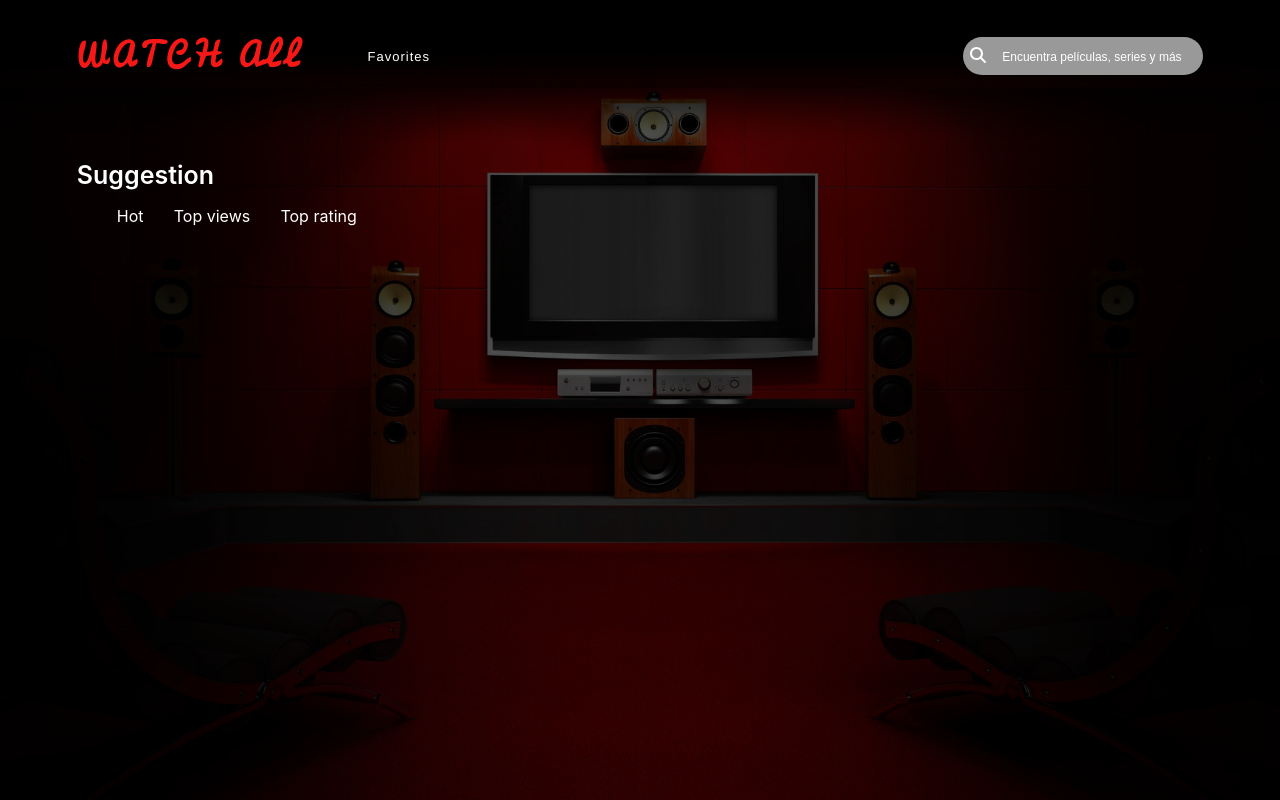
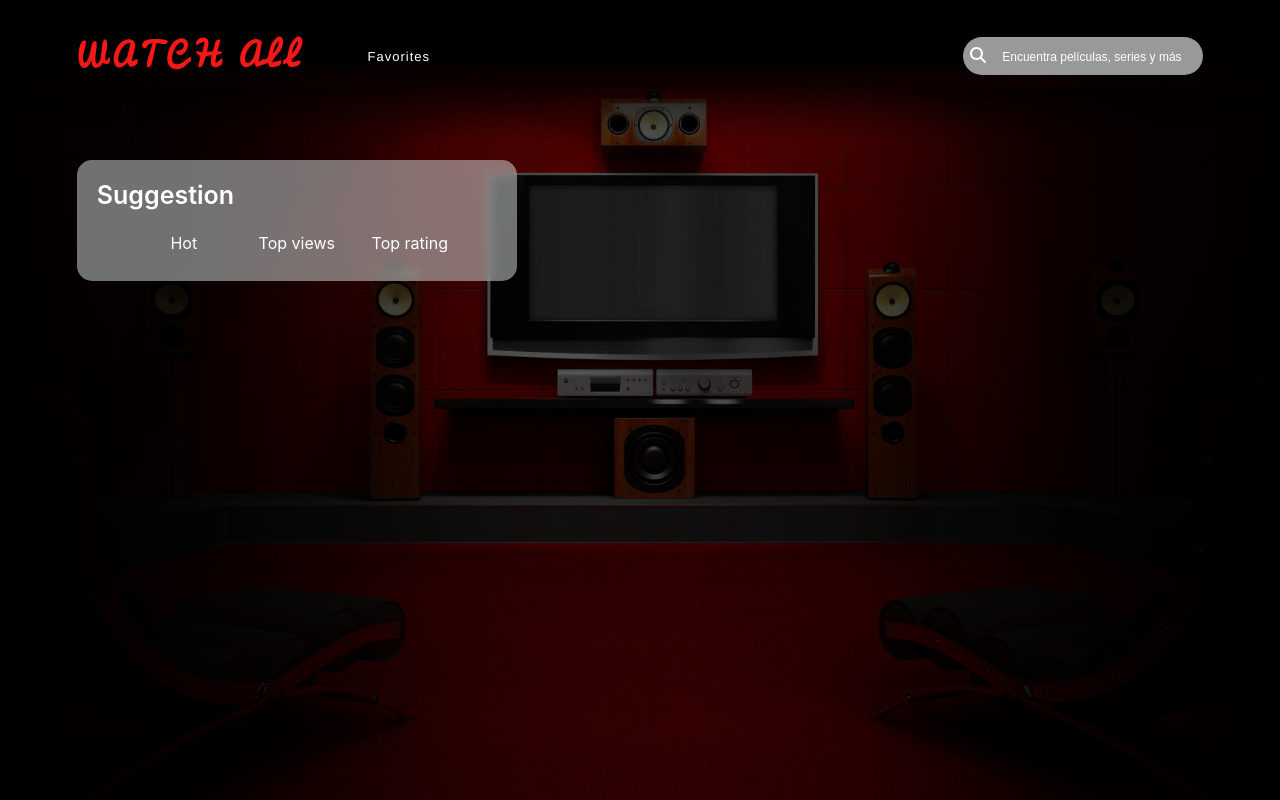
Before and after one commit to luko907/moviesApp, a React (Create React App) app: page / in a window 1280 px wide. Built offline with nearby package versions, Linux system fonts and the light colour scheme.

Commit message:
add styles to filters

```diff
--- a/src/App.css
+++ b/src/App.css
@@ -1,3 +1,8 @@
 .home {
-  margin-top: 5rem;
+  border-radius: 15px;
+  width: 25rem;
+  padding: 20px 20px 5px 20px;
+  backdrop-filter: blur(5px);
+  -webkit-backdrop-filter: blur(5px);
+  background: rgba(219, 225, 226, 0.5);
 }
--- a/src/components/Home/Home.module.css
+++ b/src/components/Home/Home.module.css
@@ -8,8 +8,25 @@
 }
 .ul_hot_top {
   display: flex;
-  width: 15rem;
+  width: 20rem;
   justify-content: space-between;
   list-style: none;
   padding-left: 10;
 }
+.ul_hot_top li {
+  text-align: center;
+  padding: 7px;
+  width: 80px;
+  border-radius: 10px;
+}
+
+/* li:visited {
+  background: white;
+}
+li:hover {
+  background-color: #111;
+}
+ */
+li:focus {
+  background-color: tomato;
+}
--- a/src/components/NavBar/NavBar.module.css
+++ b/src/components/NavBar/NavBar.module.css
@@ -5,6 +5,7 @@
   font-family: Vaud, Helvetica Neue, sans-serif;
   font-weight: 400;
   letter-spacing: 1px;
+  margin-bottom: 5rem;
 }
 .header a {
   text-decoration: none;
```
